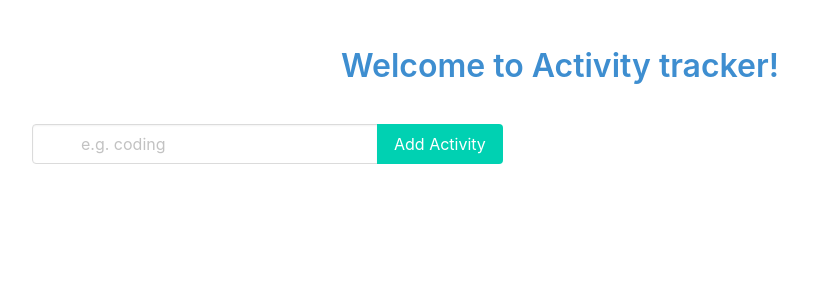
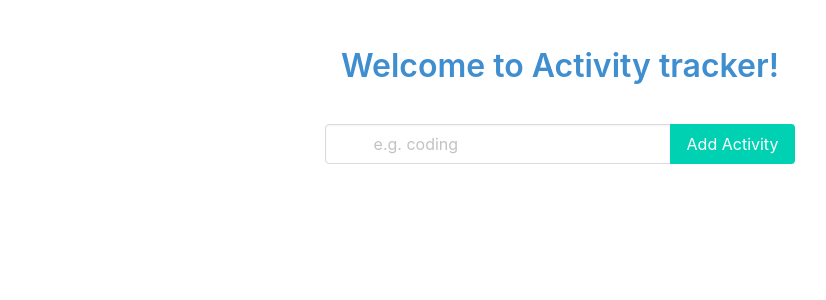
Before and after one commit to nnnkit/activity-tracker, a React (Create React App) app: page / in a window 1280 px wide. Shown: the top 300 px of the page, without its empty margins (80-906 px from the left). Built offline with nearby package versions, Linux system fonts and the light colour scheme.

Commit message:
refactor alignment

```diff
--- a/src/components/App.jsx
+++ b/src/components/App.jsx
@@ -73,7 +73,7 @@ class App extends React.Component {
           Welcome to Activity tracker!
         </h1>
         <div className="level pt-4">
-          <div className="level-left">
+          <div className="level-item">
             <div className="field has-addons">
               <p className="control">
                 <input
```
